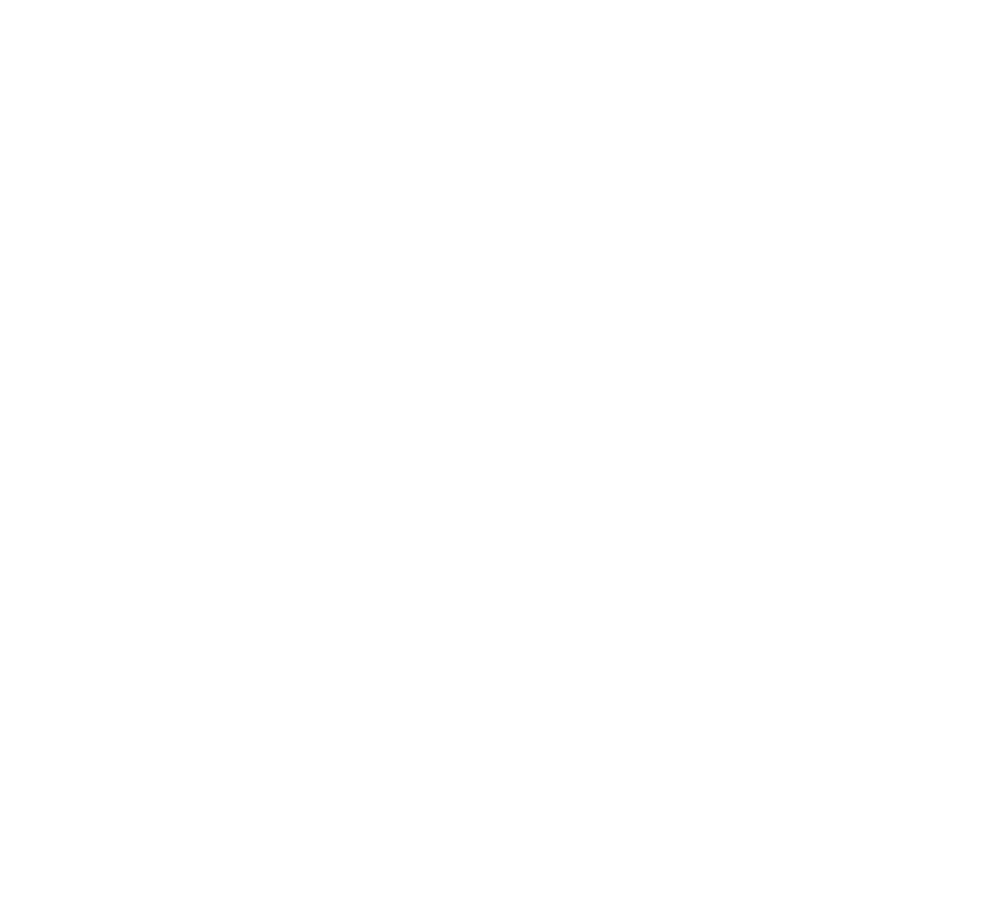
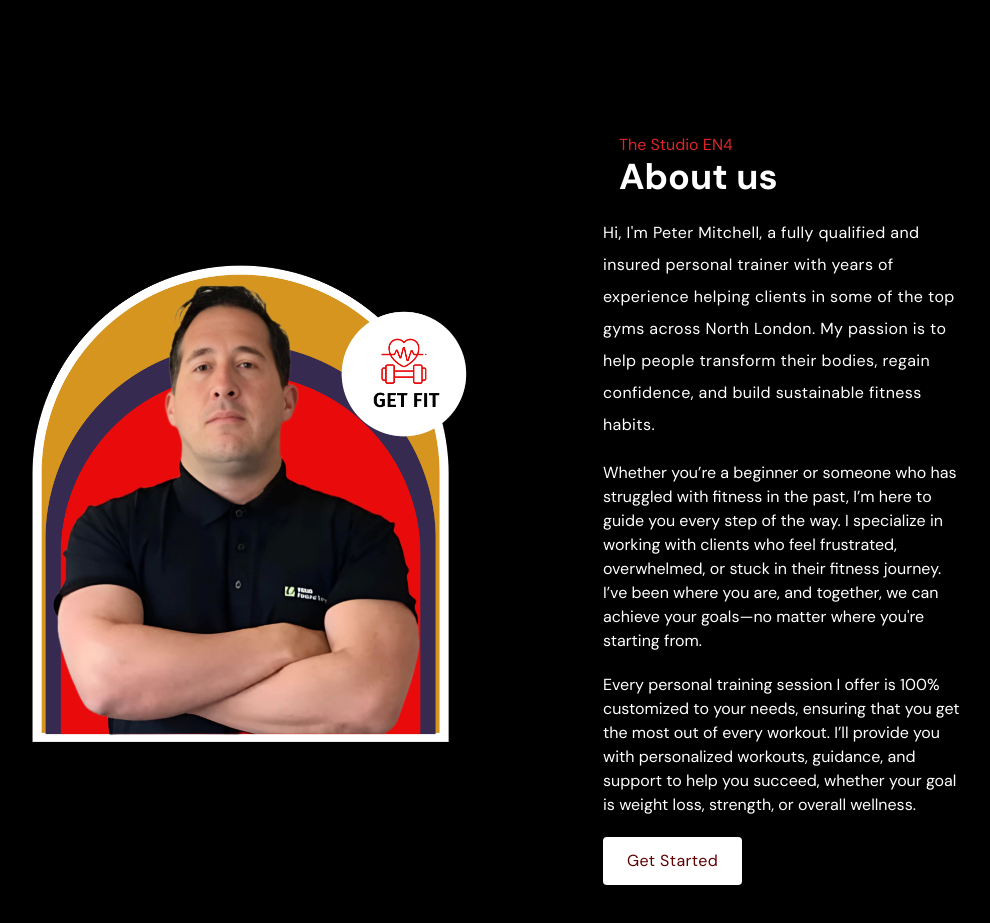
Before and after one commit to pirasanthan-jesugeevegan/client-the-studio-en4, a React (Vite) app: page / in a window 1280 px wide. Shown: the part 2520-3443 px from the top of the page, without its empty margins (109-1099 px from the left). Before the commit the page ends 2453 px from the top, so only its background shows below. Built offline with nearby package versions, Linux system fonts and the light colour scheme.

Commit message:
feat: Add About component to App

```diff
--- a/src/App.tsx
+++ b/src/App.tsx
@@ -3,6 +3,7 @@ import { SelectedPage } from '@/utils/types';
 import Navbar from '@/Components/Nav';
 import Hero from './Components/Hero';
 import Benefits from './Components/Benefits';
+import About from './Components/About';
 
 export const App = () => {
   const [selectedPage, setSelectedPage] = useState<SelectedPage>(
@@ -30,8 +31,9 @@ export const App = () => {
         selectedPage={selectedPage}
         setSelectedPage={setSelectedPage}
       />
-      <Hero setSelectedPage={setSelectedPage} />{' '}
+      <Hero setSelectedPage={setSelectedPage} />
       <Benefits setSelectedPage={setSelectedPage} />
+      <About />
     </div>
   );
 };
--- /dev/null
+++ b/src/Components/About.tsx
@@ -0,0 +1,65 @@
+import PeterImg from '@/assets/portfolio.png';
+
+const About = () => {
+  return (
+    <section id="aboutus" className="bg-black py-14 duration-300 sm:px-10">
+      <div className="mx-auto min-h-full w-5/6 py-10 md:py-20">
+        <div className="grid grid-cols-1 place-items-center gap-4 sm:grid-cols-2">
+          <div data-aos="fade-up">
+            <img
+              src={PeterImg}
+              alt=""
+              className="mx-auto max-h-[400px] drop-shadow-[2px_10px_6px_rgba(0,0,0,0.50)] sm:-translate-x-11 sm:scale-125"
+            />
+          </div>
+          <div>
+            <div className="space-y-5 pb-6 sm:p-16">
+              <div data-aos="zoom-in" className="flex items-center gap-4">
+                <div className="text-primary/70 text-7xl "></div>
+                <div>
+                  <p className="text-primary  text-red-600">The Studio EN4</p>
+                  <h1 className="text-2xl font-bold text-white sm:text-4xl">
+                    About us
+                  </h1>
+                </div>
+              </div>
+              <p
+                data-aos="fade-up"
+                className="leading-8 tracking-wide text-white"
+              >
+                Hi, I'm Peter Mitchell, a fully qualified and insured personal
+                trainer with years of experience helping clients in some of the
+                top gyms across North London. My passion is to help people
+                transform their bodies, regain confidence, and build sustainable
+                fitness habits.
+              </p>
+              <p data-aos="fade-up" data-aos-delay="300" className="text-white">
+                Whether you’re a beginner or someone who has struggled with
+                fitness in the past, I’m here to guide you every step of the
+                way. I specialize in working with clients who feel frustrated,
+                overwhelmed, or stuck in their fitness journey. I’ve been where
+                you are, and together, we can achieve your goals—no matter where
+                you're starting from.
+              </p>
+              <p data-aos="fade-up" data-aos-delay="300" className="text-white">
+                Every personal training session I offer is 100% customized to
+                your needs, ensuring that you get the most out of every workout.
+                I’ll provide you with personalized workouts, guidance, and
+                support to help you succeed, whether your goal is weight loss,
+                strength, or overall wellness.
+              </p>
+              <button
+                data-aos="fade-up"
+                className="text-red-  hover:bg-deep-purple-accent-700 focus:shadow-outline inline-flex h-12 items-center justify-center rounded bg-white px-6 font-medium tracking-wide shadow-md transition duration-200 focus:outline-none"
+              >
+                Get Started
+              </button>
+            </div>
+          </div>
+        </div>
+      </div>
+    </section>
+  );
+};
+
+export default About;
```
